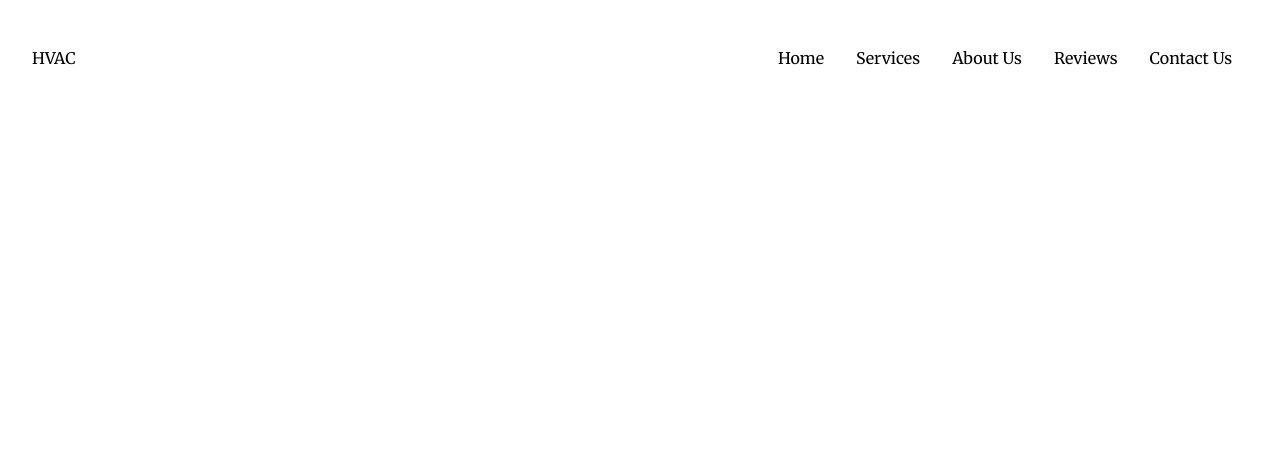
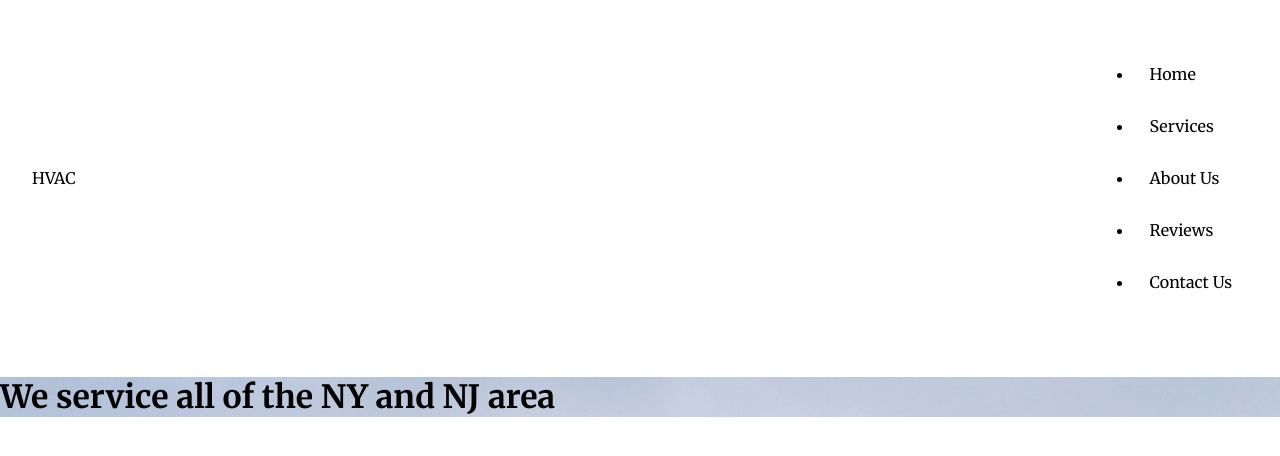
Before and after one commit to moisesg526/hvac, a JavaScript app: page / in a window 1280 px wide. Shown: the top 456 px of the page. Built offline with nearby package versions, Linux system fonts and the light colour scheme; the HTML template or start-up script is replaced by a standard one.

Commit message:
Added a main component

```diff
--- a/src/App.js
+++ b/src/App.js
@@ -1,10 +1,12 @@
 import './App.css';
+import Main from './components/Main';
 import Navbar from './components/Navbar';
 
 function App() {
   return (
     <div className="App">
       <Navbar/>
+      <Main />
     </div>
   );
 }
--- /dev/null
+++ b/src/components/Main.js
@@ -0,0 +1,13 @@
+import "../styles/style.css";
+
+function Main() {
+    return(
+        <div className="main-container">
+            <div className="clear-container">
+                <h1>We service all of the NY and NJ area</h1>
+            </div>
+        </div>
+    )
+}
+
+export default Main;
--- /dev/null
+++ b/src/styles/_main.scss
@@ -0,0 +1,3 @@
+.main-container {
+    background-image: url("../images/bb-bridge.jpg");
+}
--- a/src/styles/_navbar.scss
+++ b/src/styles/_navbar.scss
@@ -9,6 +9,10 @@ nav {
 
     .hamburger-icon {
         cursor: pointer;
+    }
+
+    ul {
+        display: none;
     }
 }
 
@@ -39,8 +43,11 @@ nav {
             align-items: center;
         }
 
+        ul {
+            display: inline;
+        }
+
         li {
-            display: inline;
             padding: 1rem;
             font-size: 1rem;
             cursor: pointer;
--- a/src/styles/style.css
+++ b/src/styles/style.css
@@ -8,6 +8,9 @@ nav .logo {
 }
 nav .hamburger-icon {
   cursor: pointer;
+}
+nav ul {
+  display: none;
 }
 
 @media only screen and (min-width: 700px) and (max-width: 1024px) {
@@ -31,8 +34,10 @@ nav .hamburger-icon {
     display: flex;
     align-items: center;
   }
+  nav ul {
+    display: inline;
+  }
   nav li {
-    display: inline;
     padding: 1rem;
     font-size: 1rem;
     cursor: pointer;
@@ -43,4 +48,7 @@ nav .hamburger-icon {
   nav .dropdown-btn {
     display: none;
   }
+}
+.main-container {
+  background-image: url("../images/bb-bridge.jpg");
 }/*# sourceMappingURL=style.css.map */
--- a/src/styles/style.scss
+++ b/src/styles/style.scss
@@ -1 +1,2 @@
-@import "./navbar"
+@import "./navbar";
+@import "./main";
```
Also changed, not shown: src/images/bb-bridge.jpg (added), 1 other file (tests, documents, lock files or other folders).
